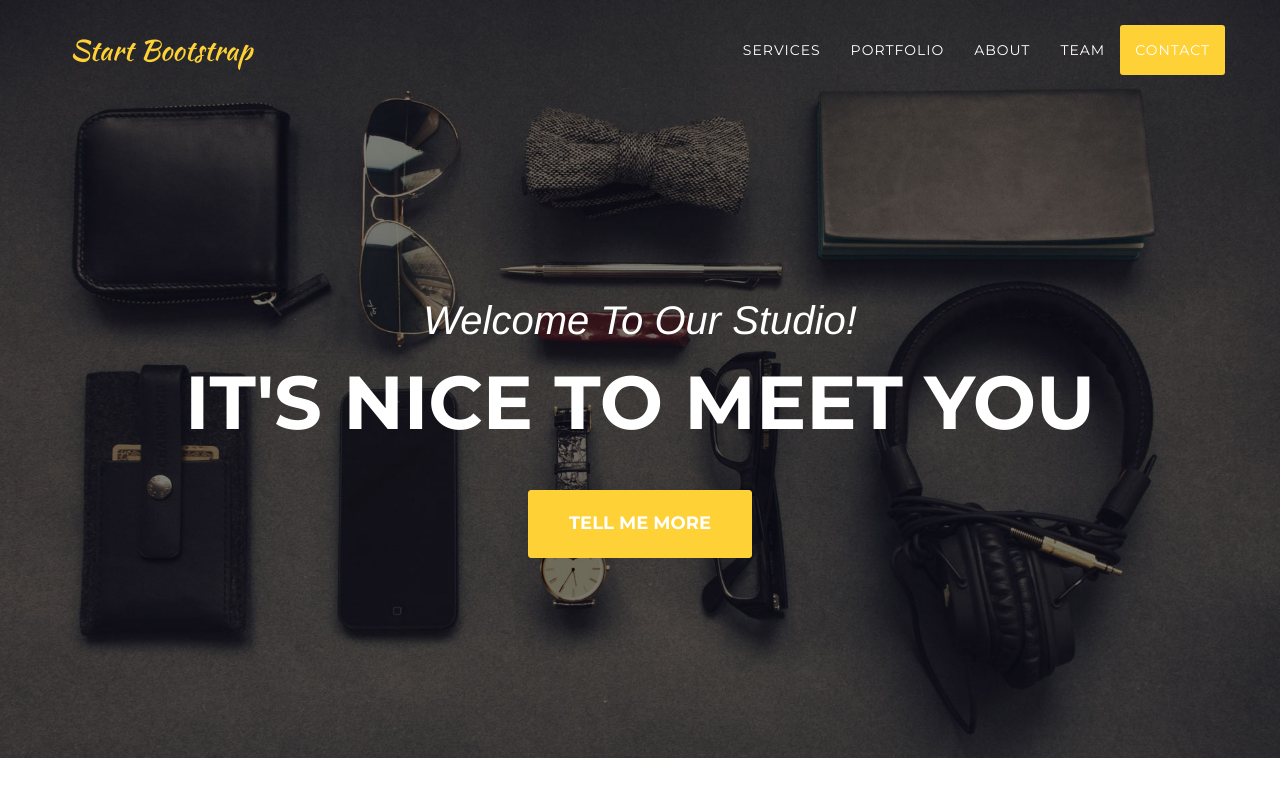
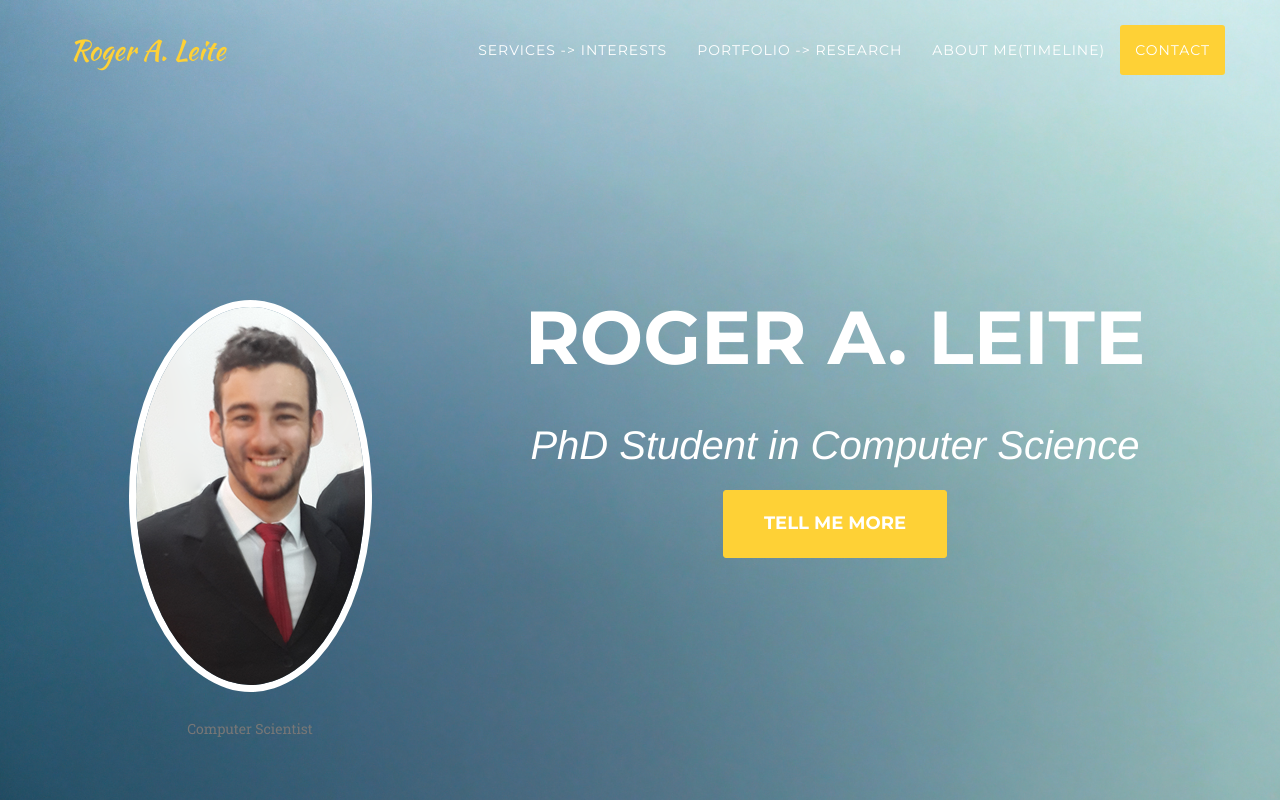
Before and after one commit to rogeraleite/rogeraleite_2015_2020, a plain HTML site: page index.html in a window 1280 px wide. Shown: the top 800 px of the page. Drawn offline with nearby package versions, Linux system fonts and the light colour scheme; a web font is replaced by a local one.

Commit message:
Adding images and starting first text edition

```diff
--- a/css/agency.css
+++ b/css/agency.css
@@ -265,7 +265,7 @@ header {
     text-align: center;
     color: #fff;
     background-attachment: scroll;
-    background-image: url(../img/header-bg.jpg);
+    background-image: url(../img/profile/bg.jpg);
     background-position: center center;
     background-repeat: none;
     -webkit-background-size: cover;
@@ -275,8 +275,8 @@ header {
 }
 
 header .intro-text {
-    padding-top: 100px;
-    padding-bottom: 50px;
+    padding-top: 80px;
+    padding-bottom: 30px;
 }
 
 header .intro-text .intro-lead-in {
@@ -676,7 +676,7 @@ section#contact .form-group input.form-control {
 }
 
 section#contact .form-group textarea.form-control {
-    height: 236px;
+    height: 150px;
 }
 
 section#contact .form-control:focus {
--- a/index.html
+++ b/index.html
@@ -9,7 +9,7 @@
     <meta name="description" content="">
     <meta name="author" content="">
 
-    <title>Roger A. Leite 3</title>
+    <title>Roger A. Leite</title>
 
     <!-- Bootstrap Core CSS -->
     <link href="css/bootstrap.min.css" rel="stylesheet">
@@ -46,8 +46,9 @@
                     <span class="icon-bar"></span>
                     <span class="icon-bar"></span>
                 </button>
-                <a class="navbar-brand page-scroll" href="#page-top">Start Bootstrap</a>
+                <a class="navbar-brand page-scroll" href="#page-top">Roger A. Leite</a>
             </div>
+
 
             <!-- Collect the nav links, forms, and other content for toggling -->
             <div class="collapse navbar-collapse" id="bs-example-navbar-collapse-1">
@@ -56,16 +57,13 @@
                         <a href="#page-top"></a>
                     </li>
                     <li>
-                        <a class="page-scroll" href="#services">Services</a>
+                        <a class="page-scroll" href="#services">Services -> Interests</a>
                     </li>
                     <li>
-                        <a class="page-scroll" href="#portfolio">Portfolio</a>
+                        <a class="page-scroll" href="#portfolio">Portfolio -> Research</a>
                     </li>
                     <li>
-                        <a class="page-scroll" href="#about">About</a>
-                    </li>
-                    <li>
-                        <a class="page-scroll" href="#team">Team</a>
+                        <a class="page-scroll" href="#about">About me(timeline)</a>
                     </li>
                     <li>
                         <a class="page-scroll" href="#contact">Contact</a>
@@ -79,13 +77,35 @@
 
     <!-- Header -->
     <header>
-        <div class="container">
-            <div class="intro-text">
-                <div class="intro-lead-in">Welcome To Our Studio!</div>
-                <div class="intro-heading">It's Nice To Meet You</div>
-                <a href="#services" class="page-scroll btn btn-xl">Tell Me More</a>
-            </div>
-        </div>
+        <div class="container intro-text">
+			<div class="row text-center">
+					<div class="col-md-4">
+						<div class="team-member">
+							<img src="img/profile/perfil.png" class="img-responsive img-circle" alt="">
+							<!--<h4>Kay Garland</h4>-->
+							<p class="text-muted"><br>Computer Scientist</p>
+							<!--
+
+							<ul class="list-inline social-buttons">
+
+								<li><a href="#"><i class="fa fa-github"></i></a>
+								</li>
+								<li><a href="#"><i class="fa fa-linkedin"></i></a>
+								</li>
+							</ul>
+
+								-->
+						</div>
+					</div>
+					<div class="col-md-8">
+						<div >
+							<div class="intro-heading">Roger A. Leite</div>
+							<div class="intro-lead-in">PhD Student in Computer Science</div>
+							<a href="#services" class="page-scroll btn btn-xl">Tell Me More</a>
+						</div>
+					</div>
+			</div>
+		</div>
     </header>
 
     <!-- Services Section -->
@@ -305,7 +325,7 @@
         </div>
     </section>
 
-    <!-- Team Section -->
+    <!-- Team Section
     <section id="team" class="bg-light-gray">
         <div class="container">
             <div class="row">
@@ -368,6 +388,7 @@
             </div>
         </div>
     </section>
+	-->
 
     <!-- Clients Aside -->
     <aside class="clients">
@@ -402,8 +423,8 @@
         <div class="container">
             <div class="row">
                 <div class="col-lg-12 text-center">
-                    <h2 class="section-heading">Contact Us</h2>
-                    <h3 class="section-subheading text-muted">Lorem ipsum dolor sit amet consectetur.</h3>
+                    <h2 class="section-heading">Contact</h2>
+                    <h3 class="section-subheading text-muted">feel free to send me an email.</h3>
                 </div>
             </div>
             <div class="row">
@@ -419,10 +440,7 @@
                                     <input type="email" class="form-control" placeholder="Your Email *" id="email" required data-validation-required-message="Please enter your email address.">
                                     <p class="help-block text-danger"></p>
                                 </div>
-                                <div class="form-group">
-                                    <input type="tel" class="form-control" placeholder="Your Phone *" id="phone" required data-validation-required-message="Please enter your phone number.">
-                                    <p class="help-block text-danger"></p>
-                                </div>
+
                             </div>
                             <div class="col-md-6">
                                 <div class="form-group">
```
Also changed, not shown: img/profile/bg.jpg (added), img/profile/bg5.jpg (added), img/profile/bg6.jpg (added), img/profile/bg7.jpg (added), img/profile/linkedin.png (added), img/profile/logoppgc.png (added), img/profile/logoppgc2.png (added), img/profile/perfil.png (added), img/profile/ufrgs_logo.jpg (added), img/profile/ufrgslogo.png (added), 1 other file.
